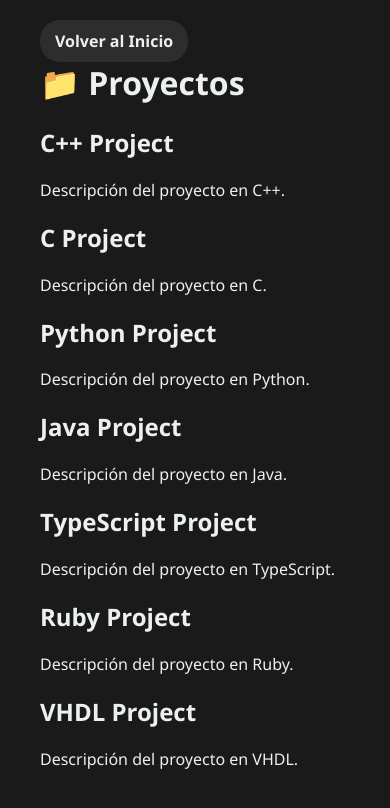
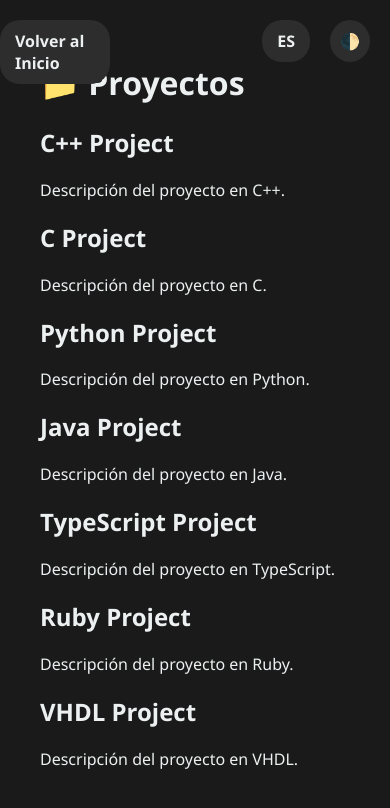
Before and after one commit to brihuaa/brihuaa.github.io, a plain HTML site: page projects.html in a window 390 px wide. Drawn offline with Linux system fonts and the light colour scheme.

Commit message:
Arreglos varios

```diff
--- a/projects.html
+++ b/projects.html
@@ -8,6 +8,8 @@
 </head>
 <body>
     <div class="container">
+        <div class="theme-toggle" onclick="toggleTheme()">🌓</div>
+        <div class="language-toggle" onclick="toggleLanguage()">ES</div>
         <div class="return-toggle" onclick="redirectToStart()">Volver al Inicio</div>
         <h1 data-i18n="projects_title">📁 Proyectos</h1>
         <div class="projects-grid">
--- a/scripts/app.js
+++ b/scripts/app.js
@@ -110,5 +110,5 @@ function redirectToPresentation() {
 }
 
 function redirectToStart() {
-    window.location.href = 'coverletter.html';
+    window.location.href = 'index.html';
 }
--- a/styles/main.css
+++ b/styles/main.css
@@ -53,7 +53,7 @@ body {
     color: var(--text-color);
 }
 
-.language-toggle {
+.language-toggle{
     right: 80px;
 }
 
@@ -61,7 +61,8 @@ body {
     right: 140px;
 }
 
-.projects-toggle {
+.projects-toggle,
+.return-toggle {
     right: 280px;
 }
 
```
